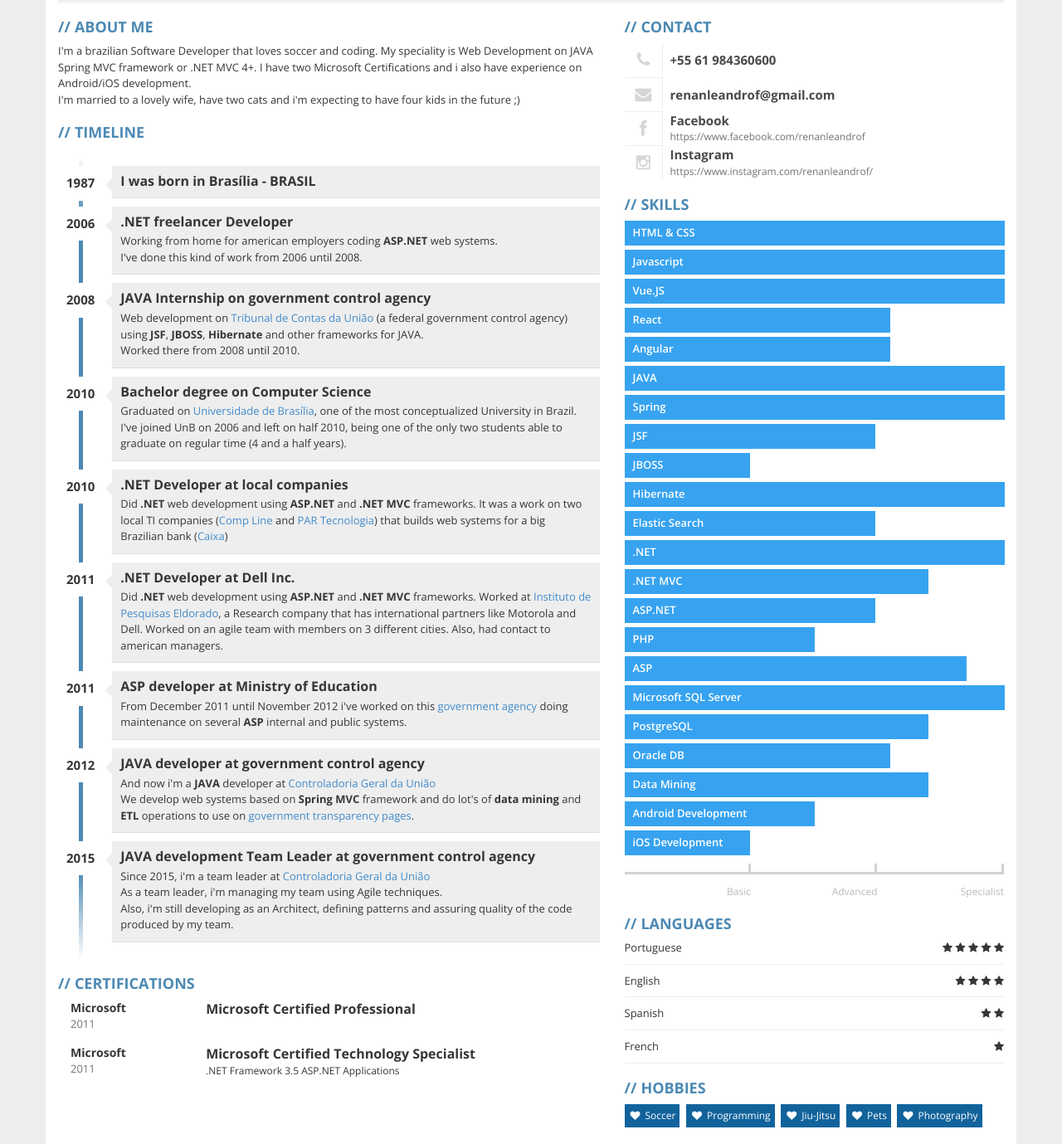
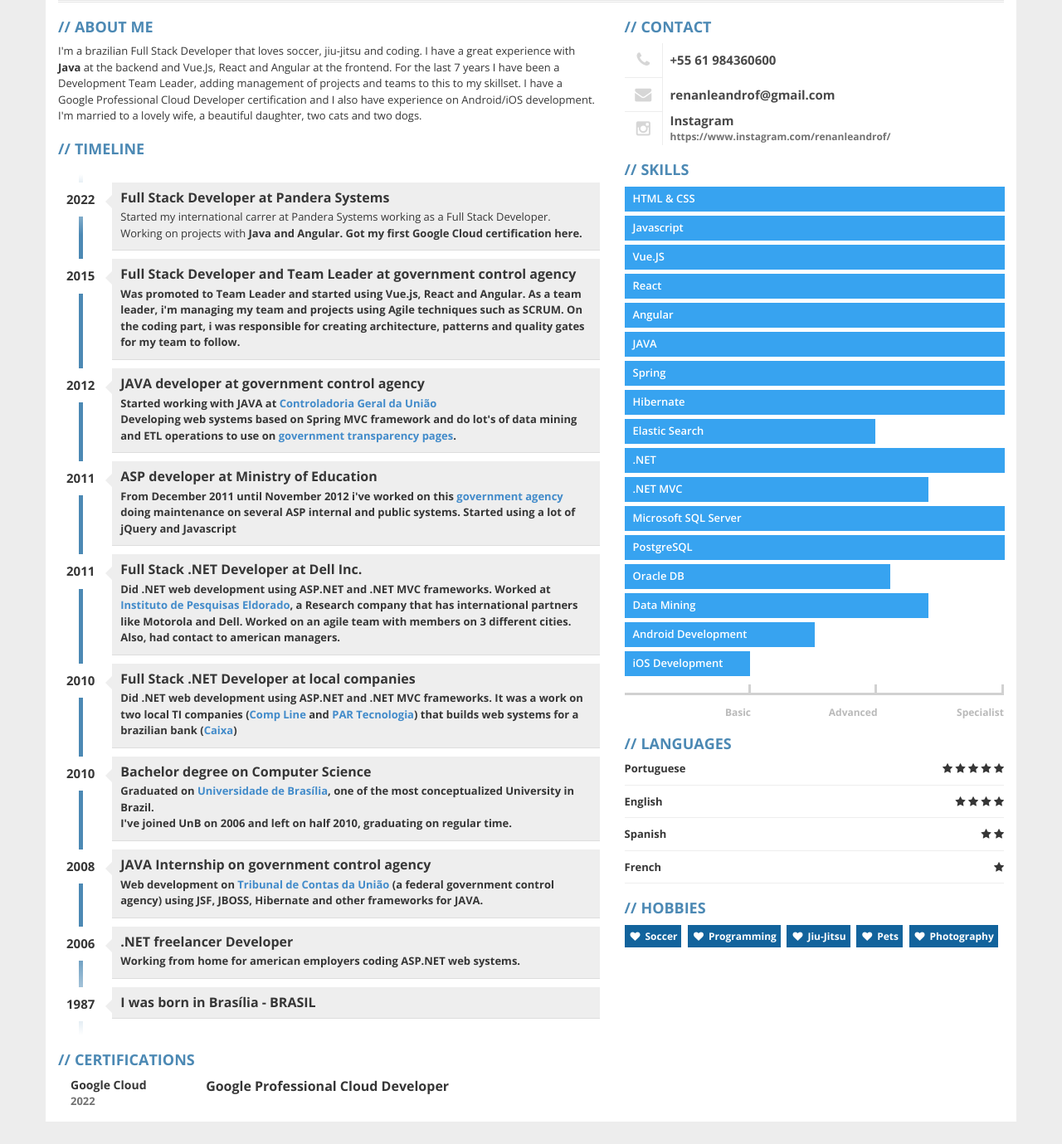
Before and after one commit to renanleandrof/cv, a plain HTML site: page index.html in a window 1280 px wide. Shown: the part 264-1643 px from the top of the page at 83% size. Drawn offline with nearby package versions, Linux system fonts and the light colour scheme.

Commit message:
Updating CV

```diff
--- a/index.html
+++ b/index.html
@@ -20,7 +20,7 @@
             <div id="photo-header" class="text-center">
                 <!-- PHOTO (AVATAR) -->
                 <div id="photo">
-                    <img src="img/avatar.jpg" alt="avatar">
+                    <img src="https://avatars.githubusercontent.com/u/7140457?v=4" alt="avatar">
                 </div>
                 <div id="text-header">
                     <h1>Hello,<br> my name is <span>Renan</span><sup id="idade"></sup> and this is my resume/cv</h1>
@@ -35,10 +35,11 @@
                 <h2>About Me</h2>
 
                 <p>
-                    I'm a brazilian Software Developer that loves soccer and coding. My speciality is Web Development on
-                    JAVA Spring MVC framework or .NET MVC 4+.
-                    I have two Microsoft Certifications and i also have experience on Android/iOS development. <br/>
-                    I'm married to a lovely wife, have two cats and i'm expecting to have four kids in the future ;)
+                    I'm a brazilian Full Stack Developer that loves soccer, jiu-jitsu and coding.
+                    I have a great experience with <b>Java</b> at the backend and Vue.Js, React and Angular at the frontend.
+                    For the last 7 years I have been a Development Team Leader, adding management of projects and teams to this to my skillset.
+                    I have a Google Professional Cloud Developer certification and I also have experience on Android/iOS development. <br/>
+                    I'm married to a lovely wife, a beautiful daughter, two cats and two dogs.
                 </p>
             </div>
             <!-- EDUCATION -->
@@ -46,32 +47,74 @@
                 <h2>Timeline</h2>
                 <ul id="education" class="clearfix">
                     <li>
-                        <div class="year pull-left">1987</div>
+                        <div class="year pull-left">2022</div>
                         <div class="description pull-right">
-                            <h3>I was born in Brasília - BRASIL</h3>
-                            <p></p>
+                            <h3>Full Stack Developer at Pandera Systems</h3>
+                            <p>
+                                Started my international carrer at Pandera Systems working as a Full Stack Developer.
+                                Working on projects with <b>Java<b/> and <b>Angular<b>.
+                                Got my first Google Cloud certification here.
+                            </p>
+                        </div>
+                    </li>
+                    <li>
+                        <div class="year pull-left">2015</div>
+                        <div class="description pull-right">
+                            <h3>Full Stack Developer and Team Leader at government control agency</h3>
+                            <p>
+                                Was promoted to Team Leader and started using Vue.js, React and Angular.
+                                As a team leader, i'm managing my team and projects using Agile techniques such as SCRUM.
+                                On the coding part, i was responsible for creating architecture, patterns and quality gates for my team to follow.
+                            </p>
                         </div>
                     </li>
 
-                    <li>
-                        <div class="year pull-left">2006</div>
+                     <li>
+                        <div class="year pull-left">2012</div>
                         <div class="description pull-right">
-                            <h3>.NET freelancer Developer</h3>
+                            <h3>JAVA developer at government control agency</h3>
                             <p>
-                                Working from home for american employers coding <b>ASP.NET</b> web systems.<br/>
-                                I've done this kind of work from 2006 until 2008.
+                                Started working with <b>JAVA</b> at <a href="http://www.cgu.gov.br/">Controladoria Geral da União</a><br/>
+                                Developing web systems based on <b>Spring MVC</b> framework and do lot's of <b>data mining</b> and <b>ETL</b> operations
+                                to use on <a href="http://www.portaldatransparencia.gov.br/">government transparency pages</a>.
                             </p>
                         </div>
                     </li>
 
                     <li>
-                        <div class="year pull-left">2008</div>
+                        <div class="year pull-left">2011</div>
                         <div class="description pull-right">
-                            <h3>JAVA Internship on government control agency</h3>
+                            <h3>ASP developer at Ministry of Education</h3>
                             <p>
-                                Web development on <a href="http://www.tcu.gov.br/">Tribunal de Contas da União</a> (a federal government control agency)
-                                using <b>JSF</b>, <b>JBOSS</b>, <b>Hibernate</b> and other frameworks for JAVA.<br/>
-                                Worked there from 2008 until 2010.
+                                From December 2011 until November 2012 i've worked on this <a href="http://www.mec.gov.br/">government agency</a> doing
+                                maintenance on several <b>ASP</b> internal and public systems. Started using a lot of <b>jQuery</b> and <b>Javascript</b>
+                            </p>
+                        </div>
+                    </li>
+
+                    <li>
+                        <div class="year pull-left">2011</div>
+                        <div class="description pull-right">
+                            <h3>Full Stack .NET Developer at Dell Inc.</h3>
+                            <p>
+                                Did <b>.NET</b> web development using <b>ASP.NET</b> and <b>.NET MVC</b> frameworks.
+                                Worked at <a href="http://www9.eldorado.org.br/">Instituto de Pesquisas Eldorado</a>,
+                                a Research company that has international partners like Motorola and Dell.
+                                Worked on an agile team with members on 3 different cities. Also, had contact to american
+                                managers.
+                            </p>
+                        </div>
+                    </li>
+
+                    <li>
+                        <div class="year pull-left">2010</div>
+                        <div class="description pull-right">
+                            <h3>Full Stack .NET Developer at local companies</h3>
+                            <p>
+                                Did <b>.NET</b> web development using <b>ASP.NET</b> and <b>.NET MVC</b> frameworks.
+                                It was a work on two local TI companies (<a href="https://www.compline.com.br/">Comp Line</a>
+                                and <a href="http://www.parcorretora.com.br/">PAR Tecnologia</a>)
+                                that builds web systems for a brazilian bank (<a href="http://www.caixa.gov.br/">Caixa</a>)
                             </p>
                         </div>
                     </li>
@@ -83,69 +126,37 @@
                             <p>
                                 Graduated on <a href="http://www.unb.br/">Universidade de Brasília</a>, one of the most
                                 conceptualized University in Brazil.<br/>
-                                I've joined UnB on 2006 and left on half 2010, being one of the only two students able
-                                to graduate on regular time (4 and a half years).
+                                I've joined UnB on 2006 and left on half 2010, graduating on regular time.
                             </p>
                         </div>
                     </li>
-                    <li>
-                        <div class="year pull-left">2010</div>
+
+                   <li>
+                        <div class="year pull-left">2008</div>
                         <div class="description pull-right">
-                            <h3>.NET Developer at local companies</h3>
+                            <h3>JAVA Internship on government control agency</h3>
                             <p>
-                                Did <b>.NET</b> web development using <b>ASP.NET</b> and <b>.NET MVC</b> frameworks.
-                                It was a work on two local TI companies (<a href="https://www.compline.com.br/">Comp Line</a>
-                                and <a href="http://www.parcorretora.com.br/">PAR Tecnologia</a>)
-                                that builds web systems for a big Brazilian bank (<a href="http://www.caixa.gov.br/">Caixa</a>)
+                                Web development on <a href="http://www.tcu.gov.br/">Tribunal de Contas da União</a> (a federal government control agency)
+                                using <b>JSF</b>, <b>JBOSS</b>, <b>Hibernate</b> and other frameworks for JAVA.
                             </p>
                         </div>
                     </li>
 
                     <li>
-                        <div class="year pull-left">2011</div>
+                        <div class="year pull-left">2006</div>
                         <div class="description pull-right">
-                            <h3>.NET Developer at Dell Inc.</h3>
+                            <h3>.NET freelancer Developer</h3>
                             <p>
-                                Did <b>.NET</b> web development using <b>ASP.NET</b> and <b>.NET MVC</b> frameworks.
-                                Worked at <a href="http://www9.eldorado.org.br/">Instituto de Pesquisas Eldorado</a>,
-                                a Research company that has international partners like Motorola and Dell.
-                                Worked on an agile team with members on 3 different cities. Also, had contact to american
-                                managers.
-                            </p>
-                        </div>
-                    </li>
-                    <li>
-                        <div class="year pull-left">2011</div>
-                        <div class="description pull-right">
-                            <h3>ASP developer at Ministry of Education</h3>
-                            <p>
-                                From December 2011 until November 2012 i've worked on this <a href="http://www.mec.gov.br/">government agency</a> doing
-                                maintenance on several <b>ASP</b> internal and public systems.
+                                Working from home for american employers coding <b>ASP.NET</b> web systems.
                             </p>
                         </div>
                     </li>
 
                     <li>
-                        <div class="year pull-left">2012</div>
+                        <div class="year pull-left">1987</div>
                         <div class="description pull-right">
-                            <h3>JAVA developer at government control agency</h3>
-                            <p>
-                                And now i'm a <b>JAVA</b> developer at <a href="http://www.cgu.gov.br/">Controladoria Geral da União</a><br/>
-                                We develop web systems based on <b>Spring MVC</b> framework and do lot's of <b>data mining</b> and <b>ETL</b> operations
-                                to use on <a href="http://www.portaldatransparencia.gov.br/">government transparency pages</a>.
-                            </p>
-                        </div>
-                    </li>
-
-                    <li>
-                        <div class="year pull-left">2015</div>
-                        <div class="description pull-right">
-                            <h3>JAVA development Team Leader at government control agency</h3>
-                            <p>
-                                Since 2015, i'm a team leader at <a href="http://www.cgu.gov.br/">Controladoria Geral da União</a><br/>
-                                As a team leader, i'm managing my team using Agile techniques.<br/>
-                                Also, i'm still developing as an Architect, defining patterns and assuring quality of the code produced by my team.
-                            </p>
+                            <h3>I was born in Brasília - BRASIL</h3>
+                            <p></p>
                         </div>
                     </li>
 
@@ -157,24 +168,12 @@
 
                 <div class="job clearfix">
                     <div class="col-xs-3">
-                        <div class="where">Microsoft</div>
-                        <div class="year">2011</div>
+                        <div class="where">Google Cloud</div>
+                        <div class="year">2022</div>
                     </div>
                     <div class="col-xs-9">
-                        <div class="profession">Microsoft Certified Professional</div>
+                        <div class="profession">Google Professional Cloud Developer</div>
                         <div class="description">
-                        </div>
-                    </div>
-                </div>
-                <div class="job clearfix">
-                    <div class="col-xs-3">
-                        <div class="where">Microsoft</div>
-                        <div class="year">2011</div>
-                    </div>
-                    <div class="col-xs-9">
-                        <div class="profession"> Microsoft Certified Technology Specialist</div>
-                        <div class="description">
-                            .NET Framework 3.5 ASP.NET Applications
                         </div>
                     </div>
                 </div>
@@ -194,11 +193,6 @@
                     <div class="title only pull-right">renanleandrof@gmail.com</div>
                 </div>
                 <div class="contact-item">
-                    <div class="icon pull-left text-center"><span class="fa fa-facebook fa-fw"></span></div>
-                    <div class="title pull-right">Facebook</div>
-                    <div class="description pull-right">https://www.facebook.com/renanleandrof</div>
-                </div>
-                <div class="contact-item">
                     <div class="icon pull-left text-center"><span class="fa fa-instagram fa-fw"></span></div>
                     <div class="title pull-right">Instagram</div>
                     <div class="description pull-right">https://www.instagram.com/renanleandrof/</div>
@@ -212,21 +206,16 @@
                     <div class="item-skills" data-percent="1.00">HTML & CSS</div>
                     <div class="item-skills" data-percent="1.00">Javascript</div>
                     <div class="item-skills" data-percent="1.00">Vue.JS</div>
-                    <div class="item-skills" data-percent="0.70">React</div>
-                    <div class="item-skills" data-percent="0.70">Angular</div>
+                    <div class="item-skills" data-percent="1.00">React</div>
+                    <div class="item-skills" data-percent="1.00">Angular</div>
                     <div class="item-skills" data-percent="1.00">JAVA</div>
                     <div class="item-skills" data-percent="1.00">Spring</div>
-                    <div class="item-skills" data-percent="0.66">JSF</div>
-                    <div class="item-skills" data-percent="0.33">JBOSS</div>
                     <div class="item-skills" data-percent="1.00">Hibernate</div>
                     <div class="item-skills" data-percent="0.66">Elastic Search</div>
                     <div class="item-skills" data-percent="1.00">.NET</div>
                     <div class="item-skills" data-percent="0.80">.NET MVC</div>
-                    <div class="item-skills" data-percent="0.66">ASP.NET</div>
-                    <div class="item-skills" data-percent="0.5">PHP</div>
-                    <div class="item-skills" data-percent="0.90">ASP</div>
                     <div class="item-skills" data-percent="1.00">Microsoft SQL Server</div>
-                    <div class="item-skills" data-percent="0.80">PostgreSQL</div>
+                    <div class="item-skills" data-percent="1.00">PostgreSQL</div>
                     <div class="item-skills" data-percent="0.70">Oracle DB</div>
                     <div class="item-skills" data-percent="0.80">Data Mining</div>
                     <div class="item-skills" data-percent="0.5">Android Development</div>
```
